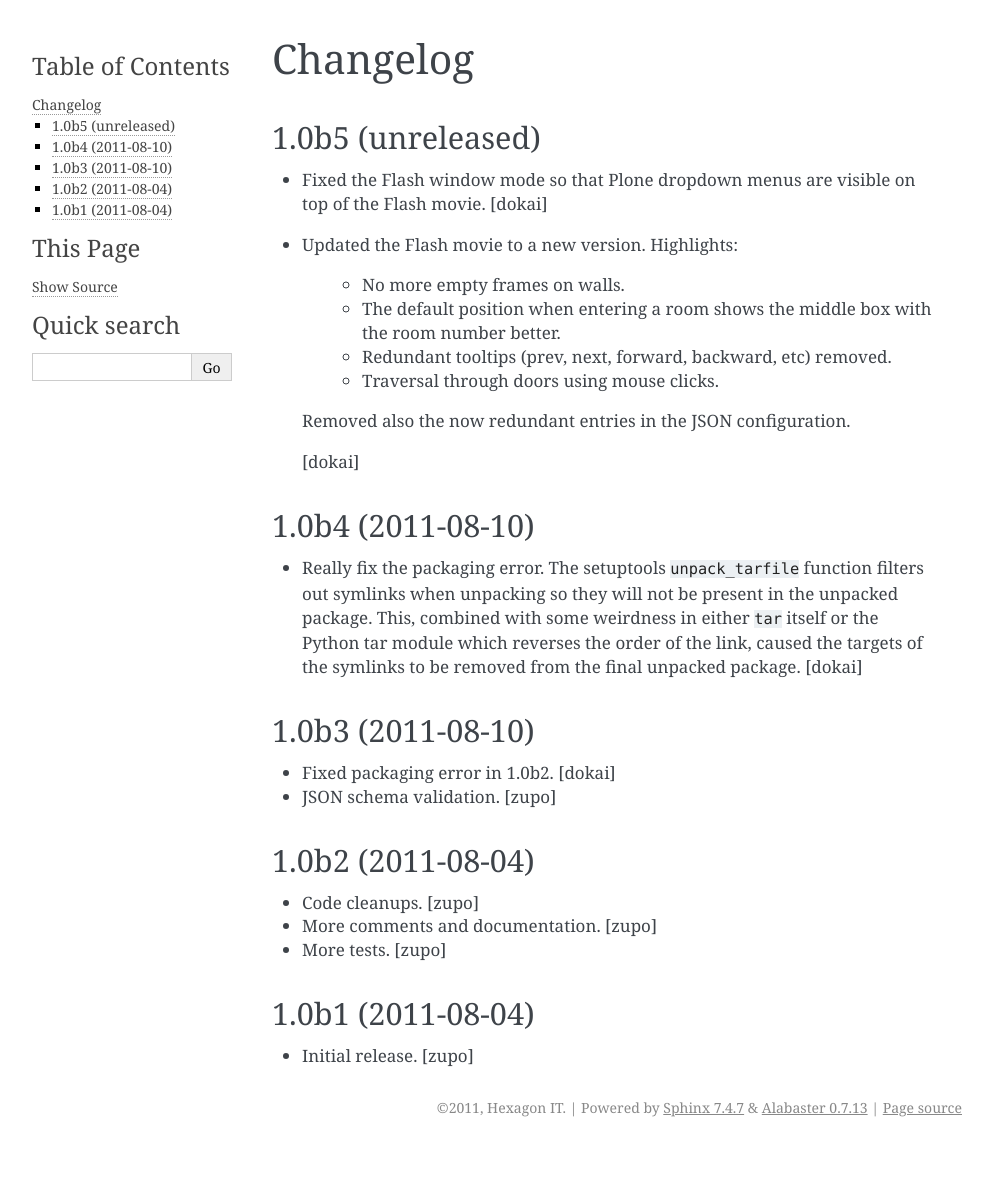
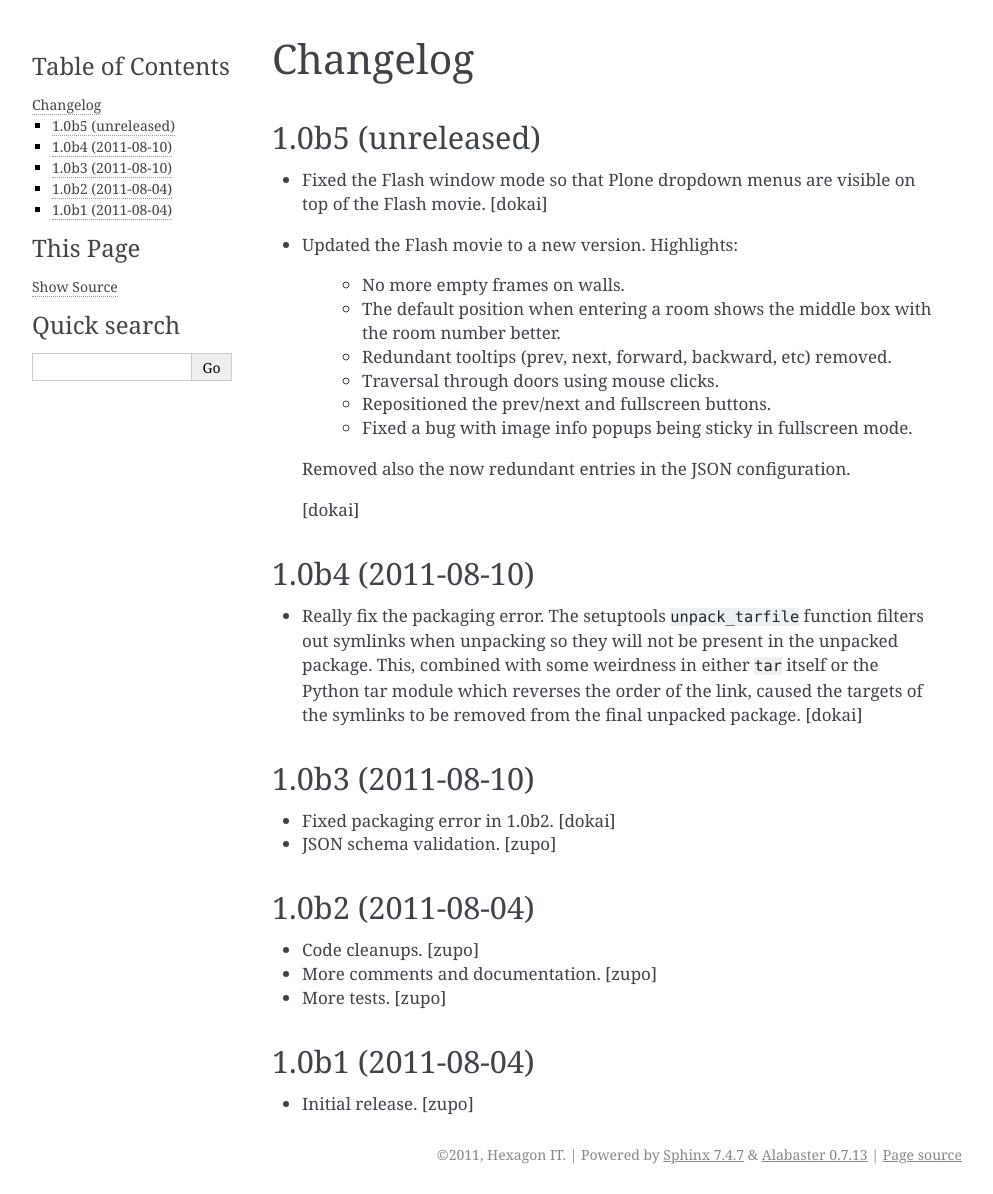
Before and after one commit to hexagonit/hexagonit.virtualgallery, a Sphinx documentation site: the page built from hexagonit/virtualgallery/docs/HISTORY.rst, in a window 1280 px wide. Shown: the whole page, without its empty margins (148-1141 px from the left). Built offline with Sphinx 7.4.7, drawn with Linux system fonts in a browser that asks for light colours; before the commit the page ends 1147 px from its top, so only the background shows below that.

Commit message:
New version of the Flash viewer.
Fixes an issue with the fullscreen mode and repositions the prev/next and
fullscreen buttons.

```diff
--- a/hexagonit/virtualgallery/docs/HISTORY.rst
+++ b/hexagonit/virtualgallery/docs/HISTORY.rst
@@ -15,6 +15,8 @@ Changelog
       with the room number better.
     * Redundant tooltips (prev, next, forward, backward, etc) removed.
     * Traversal through doors using mouse clicks.
+    * Repositioned the prev/next and fullscreen buttons.
+    * Fixed a bug with image info popups being sticky in fullscreen mode.
 
   Removed also the now redundant entries in the JSON configuration.
 
```
Also changed, not shown: 1 other file.
